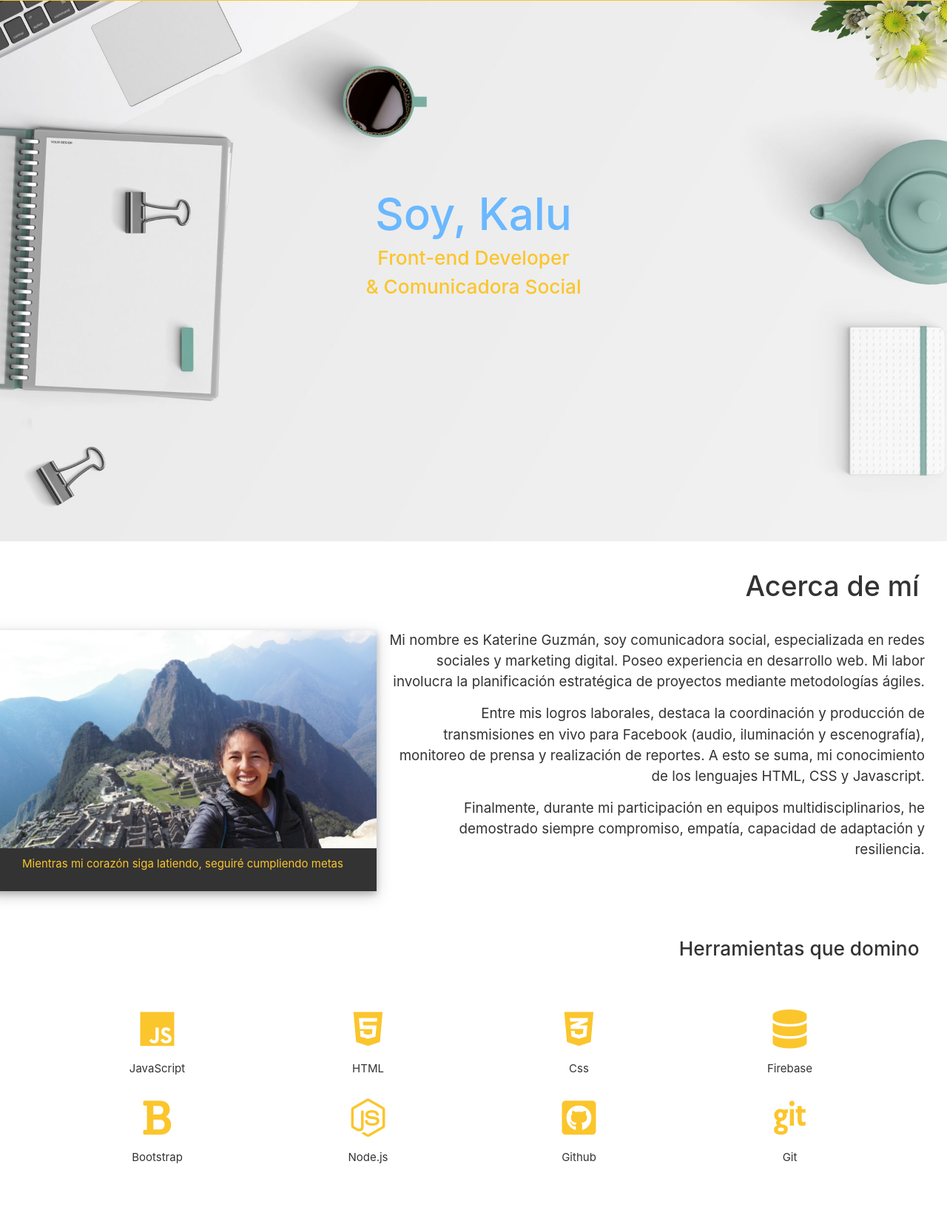
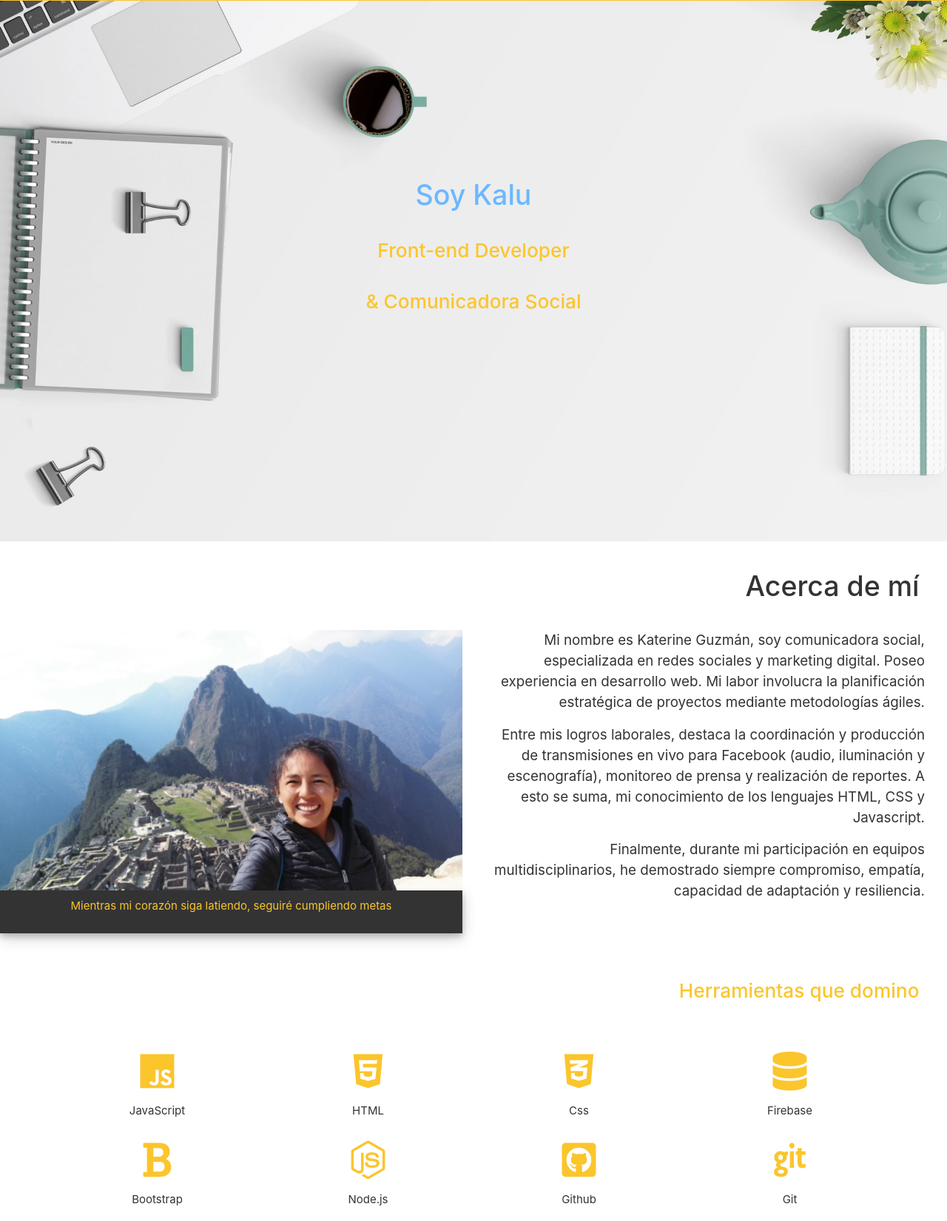
Before and after one commit to KaluGN/kalugn.github.io, a website: page index.html in a window 1280 px wide. Shown: the part 68-1719 px from the top of the page at 74% size. Drawn offline with nearby package versions, Linux system fonts and the light colour scheme.

Commit message:
proyectos separados

```diff
--- a/index.html
+++ b/index.html
@@ -12,7 +12,7 @@
     crossorigin="anonymous">
   <!-- Fuentes Font awesone -->
   <link rel="stylesheet" href="css/style.css">
-  <link rel="stylesheet" href="scss/pruebas.css">
+  <!-- <link rel="stylesheet" href="scss/style.css"> -->
   <!-- Diseño de presentación de proyectos -->
   <!-- <link rel="stylesheet" href="css/imagehover.min.css"> -->
   <!-- Global site tag (gtag.js) - Google Analytics -->
@@ -34,7 +34,7 @@
     <header class="encabezado">
       <div class="container-fluid bg-light fixed-top">
         <nav class="navbar navbar-expand-lg navbar-light bg-light " role="navigation">
-          <button class="navbar-toggler navbar-toggler-right" type="button" data-toggle="collapse" data-target="#navbarTogglerDemo02"
+          <button class="navbar-toggler navbar-toggler-right" type="button" data-toggle="collapse" data-target="#menu"
             aria-controls="navbarTogglerDemo02" aria-expanded="false" aria-label="Toggle navigation">
             <span class="navbar-toggler-icon"></span>
           </button>
@@ -57,7 +57,7 @@
     </header>
 
     <div class="text-header" id="inicio">
-      <h1>Soy, Kalu</h1>
+      <h1>Soy Kalu</h1>
       <h3>Front-end Developer</h3>
       <h3>& Comunicadora Social</h3>
     </div>
@@ -71,14 +71,14 @@
       </div>
     </div>
     <div class="row">
-      <div class="polaroid">
+      <div class="polaroid col-12 col-md-6">
         <img src="images/kalugn2.jpg" alt="kalugn" style="width:100%">
-        <div class="container">
+        <div>
           <p>Mientras mi corazón siga latiendo, seguiré cumpliendo metas</p>
         </div>
       </div>
 
-      <div class="col text">
+      <div class="col-12 text col-md-6">
         <p> Mi nombre es Katerine Guzmán, soy comunicadora social, especializada en redes sociales y marketing digital.
           Poseo experiencia en desarrollo web.
           Mi labor involucra la planificación estratégica de proyectos mediante metodologías ágiles.</p>
--- a/scss/style.scss
+++ b/scss/style.scss
@@ -39,8 +39,6 @@ html{
 
 .polaroid{
   width: 40%;
-  background-color: #333333;
-  box-shadow: 0 4px 8px 0 rgba(0, 0, 0, 0.2), 0 6px 20px 0 rgba(0, 0, 0, 0.19);
   margin-bottom: 25px;
   position: center;
   vertical-align: 50%;
@@ -50,17 +48,19 @@ html{
 .polaroid div{
   text-align: center;
   padding: 10px 20px;
+  background-color: #333333;
+  box-shadow: 0 4px 8px 0 rgba(0, 0, 0, 0.2), 0 6px 20px 0 rgba(0, 0, 0, 0.19);
 }
 
 .aboutme{
   background: #ffffff;
-  height: 100vh;
+  min-height: 100vh;
   text-align: right;
+  color: #333333;
 
-  color: #333333;
   h1, h2, h3, h4, h5, h6, .h1, .h2, .h3, .h4, .h5, .h6 {
     margin: 2.5rem;
-  };
+  }
   .text p {
     margin-right: 2rem;
     font-size: 1.25rem;
```
Also changed, not shown: css/style.css, 1 other file.
